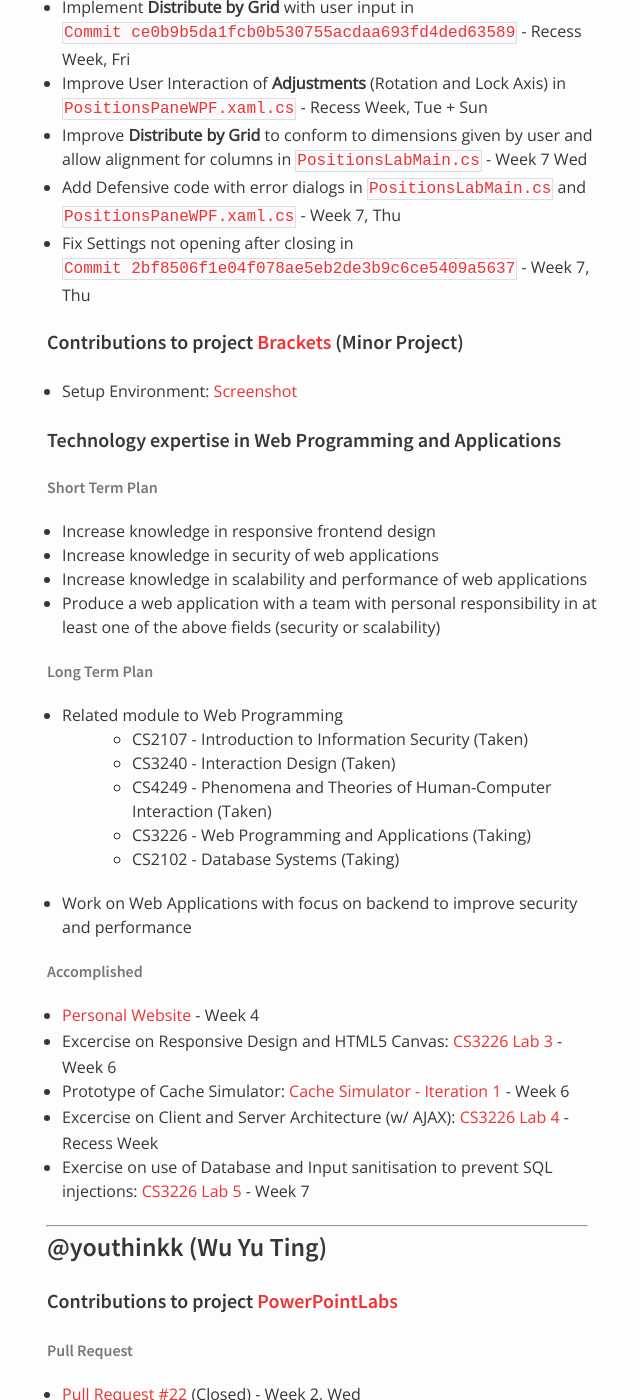
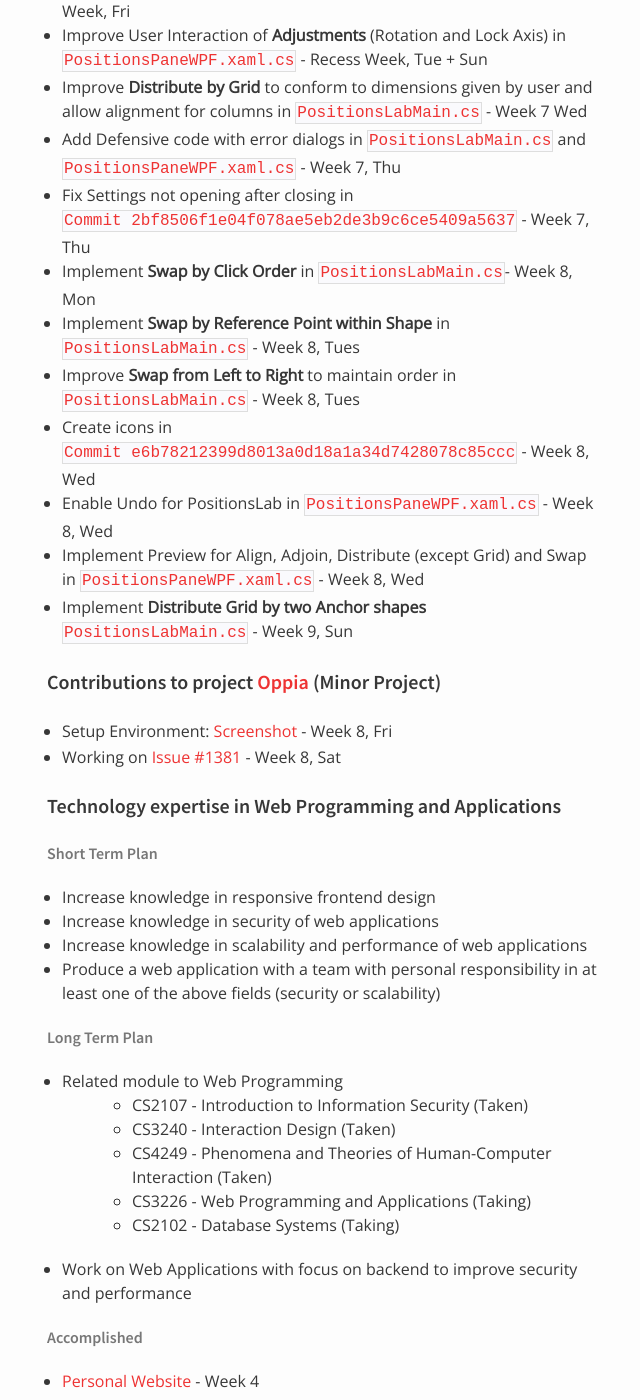
Before and after one commit to nus-oss/cs3281-AY1516S2-website, a Jekyll site: the page built from teams/powerpointlabs.md, in a window 1280 px wide and 1400 px high, scrolled down 4144 px. Shown: the whole window, without its empty margins (323-963 px from the left). Built offline with Jekyll 4.4.1, drawn with Linux system fonts in a browser that asks for light colours; some of the changed text lies outside the part shown.

Commit message:
Update PositionsLab and Oswell's update

```diff
--- a/teams/powerpointlabs.md
+++ b/teams/powerpointlabs.md
@@ -57,13 +57,13 @@
   * [x] [Undo for all functions](https://github.com/nus-fboa2016-PL/PowerPointLabs/issues/29) - Week 8, Thu
   * [x] [Preview for all functions](https://github.com/nus-fboa2016-PL/PowerPointLabs/issues/30) - Week 8, Thu
   * [x] [Swap by Reference Point](https://github.com/nus-fboa2016-PL/PowerPointLabs/issues/25) - Week 8, Thu
+  * [x] Distribute Grid by two Reference Point - Week 9, Sun
 * Groundwork for Positions Lab
   * [x] UI Mockup for Distribute along Edge, Align Vertex, Point towards/away from Shape - Week 5, Thu
   * [x] Researched and found potential solution to determining actual coordinates - Week 6, Thu
 * Workplan for Positions Lab
   * [ ] Implement Distribute Along Edge - Week 9, Mon
   * [ ] Align should include powerpoint's default functions and buttons
-  * [ ] Change Distribute to have two anchor points, and remove Distribute Shapes button
   * [ ] Refactor architecture of Positions Lab
   * [ ] Create unit/functional tests
   * [ ] Side-by-side preview for all possible implementation of a function
@@ -125,9 +124,17 @@
 * Improve **Distribute by Grid** to conform to dimensions given by user and allow alignment for columns in [`PositionsLabMain.cs`](https://github.com/nus-fboa2016-PL/PowerPointLabs/blob/5fcfb2e4679dd1f4837d94aff6ddeec102deacb3/PowerPointLabs/PowerPointLabs/PositionsLab/PositionsLabMain.cs) - Week 7 Wed
 * Add Defensive code with error dialogs in [`PositionsLabMain.cs`](https://github.com/nus-fboa2016-PL/PowerPointLabs/blob/918aa3f03b8f5be6cfc41d807fdcbf7490081e21/PowerPointLabs/PowerPointLabs/PositionsLab/PositionsLabMain.cs) and [`PositionsPaneWPF.xaml.cs`](https://github.com/nus-fboa2016-PL/PowerPointLabs/blob/918aa3f03b8f5be6cfc41d807fdcbf7490081e21/PowerPointLabs/PowerPointLabs/PositionsLab/PositionsPaneWPF.xaml.cs) - Week 7, Thu
 * Fix Settings not opening after closing in [`Commit 2bf8506f1e04f078ae5eb2de3b9c6ce5409a5637`](https://github.com/nus-fboa2016-PL/PowerPointLabs/commit/2bf8506f1e04f078ae5eb2de3b9c6ce5409a5637) - Week 7, Thu
+* Implement **Swap by Click Order** in [`PositionsLabMain.cs`](https://github.com/nus-fboa2016-PL/PowerPointLabs/blob/e48bf5fa09a20728c20abdf1b9884fbc616e949b/PowerPointLabs/PowerPointLabs/PositionsLab/PositionsLabMain.cs)- Week 8, Mon
+* Implement **Swap by Reference Point within Shape** in [`PositionsLabMain.cs`](https://github.com/nus-fboa2016-PL/PowerPointLabs/blob/560c95ffb0f2e34748b4aaea553d2acd928b69c5/PowerPointLabs/PowerPointLabs/PositionsLab/PositionsLabMain.cs) - Week 8, Tues
+* Improve **Swap from Left to Right** to maintain order in [`PositionsLabMain.cs`](https://github.com/nus-fboa2016-PL/PowerPointLabs/blob/560c95ffb0f2e34748b4aaea553d2acd928b69c5/PowerPointLabs/PowerPointLabs/PositionsLab/PositionsLabMain.cs) - Week 8, Tues
+* Create icons in [`Commit e6b78212399d8013a0d18a1a34d7428078c85ccc`](https://github.com/nus-fboa2016-PL/PowerPointLabs/commit/e6b78212399d8013a0d18a1a34d7428078c85ccc) - Week 8, Wed
+* Enable Undo for PositionsLab in [`PositionsPaneWPF.xaml.cs`](https://github.com/nus-fboa2016-PL/PowerPointLabs/blob/3be5c078f66471729725ddc07f7faa624148449a/PowerPointLabs/PowerPointLabs/PositionsLab/PositionsPaneWPF.xaml.cs) - Week 8, Wed
+* Implement Preview for Align, Adjoin, Distribute (except Grid) and Swap in [`PositionsPaneWPF.xaml.cs`](https://github.com/nus-fboa2016-PL/PowerPointLabs/blob/d906410c8ee7490536eec30eea79714502299746/PowerPointLabs/PowerPointLabs/PositionsLab/PositionsPaneWPF.xaml) - Week 8, Wed
+* Implement **Distribute Grid by two Anchor shapes** [`PositionsLabMain.cs`](https://github.com/nus-fboa2016-PL/PowerPointLabs/blob/0ab2e5aa71bfc4db6722eebd01a28bfa5bc9af9d/PowerPointLabs/PowerPointLabs/PositionsLab/PositionsLabMain.cs) - Week 9, Sun
 
-#### Contributions to project [Brackets](http://brackets.io/) (Minor Project)
- * Setup Environment: [Screenshot](https://drive.google.com/file/d/0BzrjImOddxOKV1ktc1RDUTlCY0U/view?usp=sharing)
+#### Contributions to project [Oppia](https://www.oppia.org/) (Minor Project)
+ * Setup Environment: [Screenshot](https://drive.google.com/open?id=0BzrjImOddxOKSVY4eHBEdHlQcjg) - Week 8, Fri
+ * Working on [Issue #1381](https://github.com/oppia/oppia/issues/1381) - Week 8, Sat
 
 #### Technology expertise in Web Programming and Applications
 
@@ -152,6 +159,7 @@
 * Prototype of Cache Simulator: [Cache Simulator - Iteration 1](http://oswellchan.github.io/CacheSimulator/) - Week 6
 * Excercise on Client and Server Architecture (w/ AJAX): [CS3226 Lab 4](http://cs3226.comp.nus.edu.sg/~a0096724/lab4/) - Recess Week
 * Exercise on use of Database and Input sanitisation to prevent SQL injections: [CS3226 Lab 5](http://cs3226.comp.nus.edu.sg/~a0096724/lab5/) - Week 7
+* Exercise on Authentication and Authorisation: [CS3226 Lab 6](http://cs3226.comp.nus.edu.sg/~a0096724/lab6/) - Week 8
 
 ---
 
@@ -242,8 +250,7 @@
 * Improved resizing logic for locked aspect ratio - Week 7
 * Redesigned icons for stretch / shrink - Week 7
 * Updated icons and UI for make symmetric - Week 7
-* Redesigned icons for ResizeLab - Week 8
-* Created unit tests for Stretch/Shrink - Week 8
+* Working on redesigning icons for ResizeLab
 * Working on crop to match feature
 
 
```
Also changed, not shown: other parts of teams/powerpointlabs.md (+0 -1 lines).
